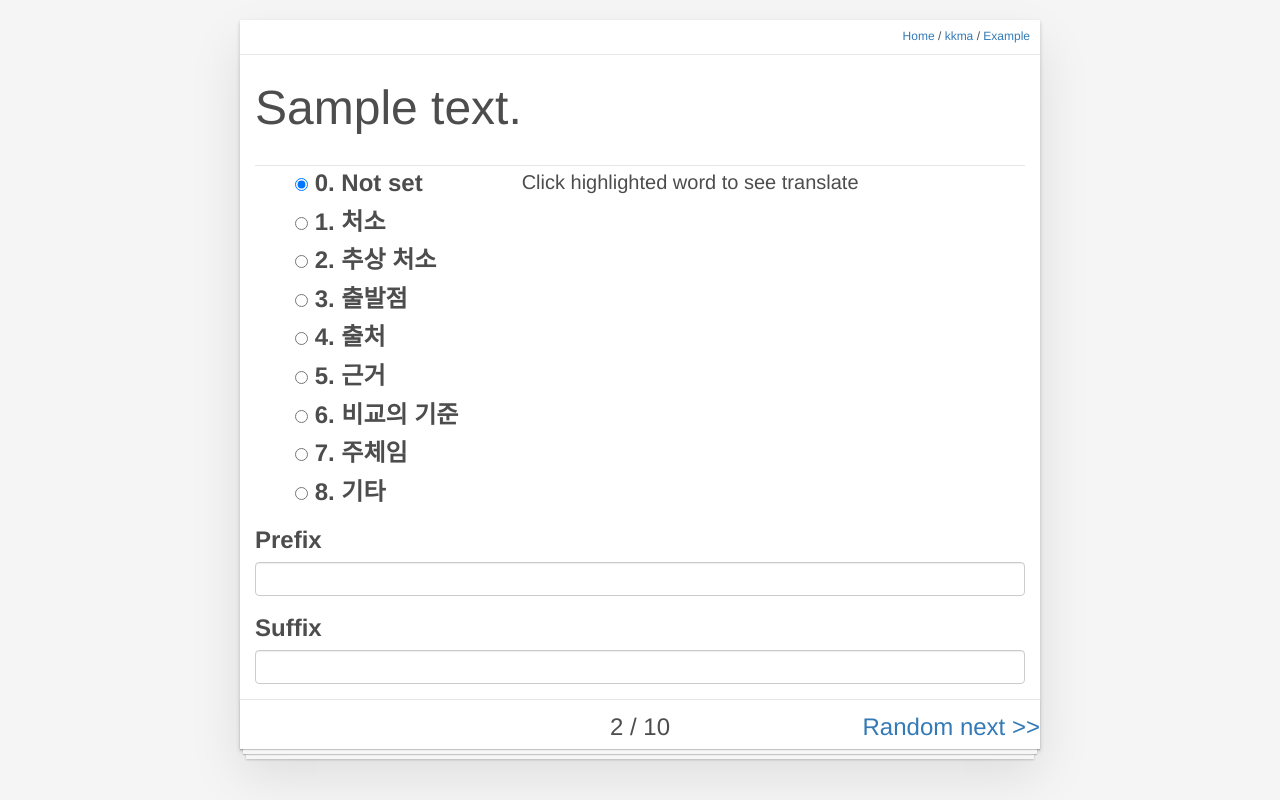
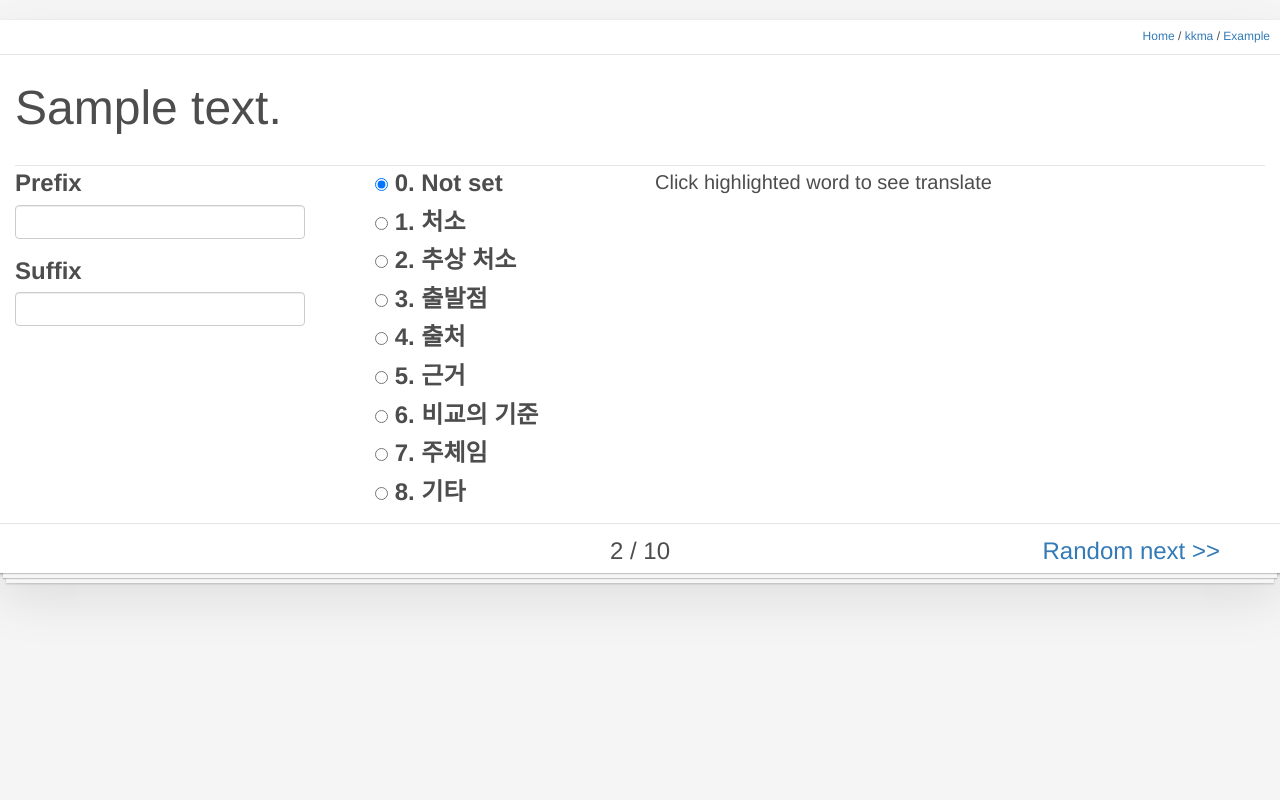
Before and after one commit to james4388/kkma, a Django app: template kkma/templates/kkma/example/flash_card.html in a window 1280 px wide. Run offline with Django 3.2, Linux system fonts and the light colour scheme; tables that the repository leaves empty hold one stand-in row (values such as "Sample post"); the template is opened without the code that fills it: values that come from a table or form of the project are taken from there, most other values are stand-ins (such as "Sample title", 1, 10 or a date in 2020); some libraries are stand-ins or nearby versions.

Commit message:
Make it wider

```diff
--- a/kkma/static/flashcard.css
+++ b/kkma/static/flashcard.css
@@ -10,7 +10,7 @@ body {
 .flashcard {
     background: #fff;
     margin: 20px auto;
-    max-width: 800px;
+    /*max-width: 800px;*/
     box-shadow: 0 2px 4px 0 rgba(0, 0, 0, 0.2), 0 25px 50px 0 rgba(0, 0, 0, 0.1);
     position: relative;
     padding-bottom: 50px;
--- a/kkma/templates/kkma/example/flash_card.html
+++ b/kkma/templates/kkma/example/flash_card.html
@@ -19,7 +19,7 @@
         <![endif]-->
     </head>
     <body>
-        <div class="flashcard container">
+        <div class="flashcard container-fluid">
             <form action="" class="example-form" method="POST">
                 <div class="text-right return-link">
                     <!--label class="pull-left"><input type="checkbox" name="random"/> Auto jump to random example when selected</label-->
@@ -31,21 +31,7 @@
                     {{object.content|safe}}
                 </div>
                 <div class="row">
-                    <div class="col-sm-4">
-                        <div class="form-content">
-                            {% csrf_token %}
-                            <input type="hidden" name="pk" value="{{object.pk}}" />
-                            {{form.category}}
-                        </div>
-                    </div>
-                    <div class="col-sm-8">
-                        <div class="translate">
-
-                        </div>
-                    </div>
-                </div>
-                <div class="row">
-                    <div class="col-sm-12">
+                    <div class="col-sm-3">
                         <div class="form-group">
                             <label for="id_prefix">Prefix</label>
                             {{form.prefix}}
@@ -53,6 +39,18 @@
                         <div class="form-group">
                             <label for="id_suffix">Suffix</label>
                             {{form.suffix}}
+                        </div>
+                    </div>
+                    <div class="col-sm-3">
+                        <div class="form-content">
+                            {% csrf_token %}
+                            <input type="hidden" name="pk" value="{{object.pk}}" />
+                            {{form.category}}
+                        </div>
+                    </div>
+                    <div class="col-sm-6">
+                        <div class="translate">
+
                         </div>
                     </div>
                 </div>
```
